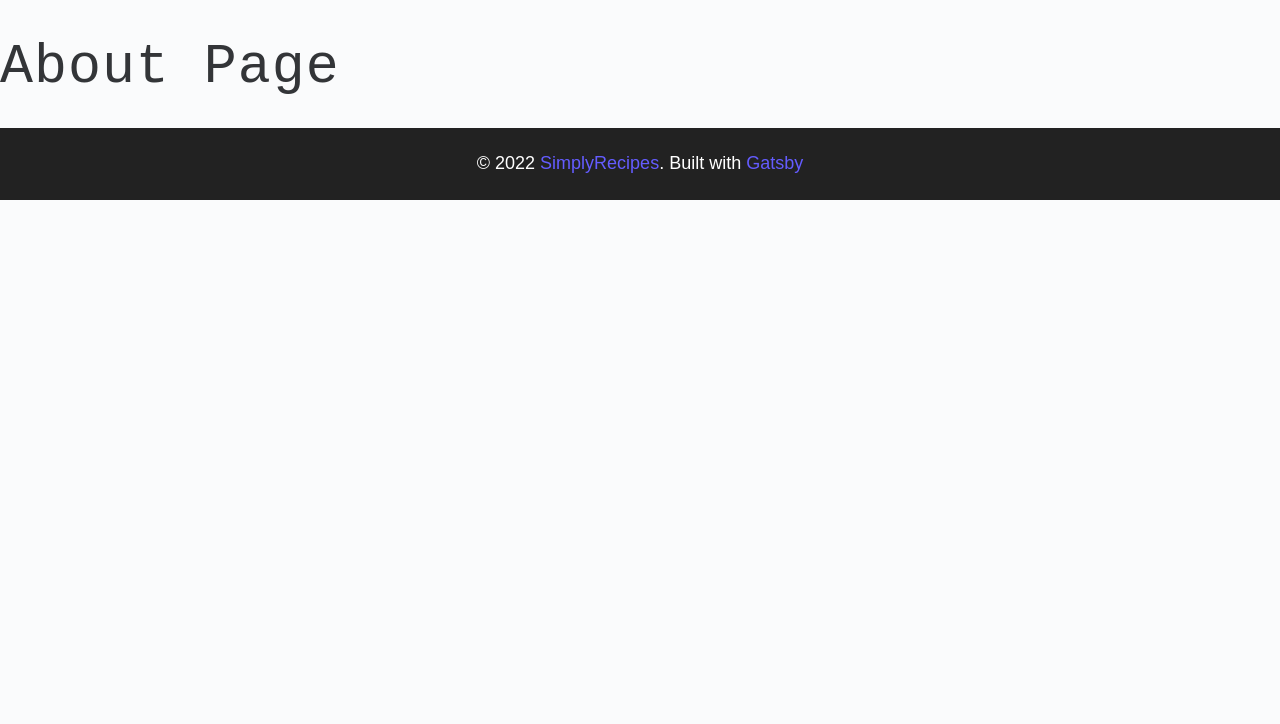
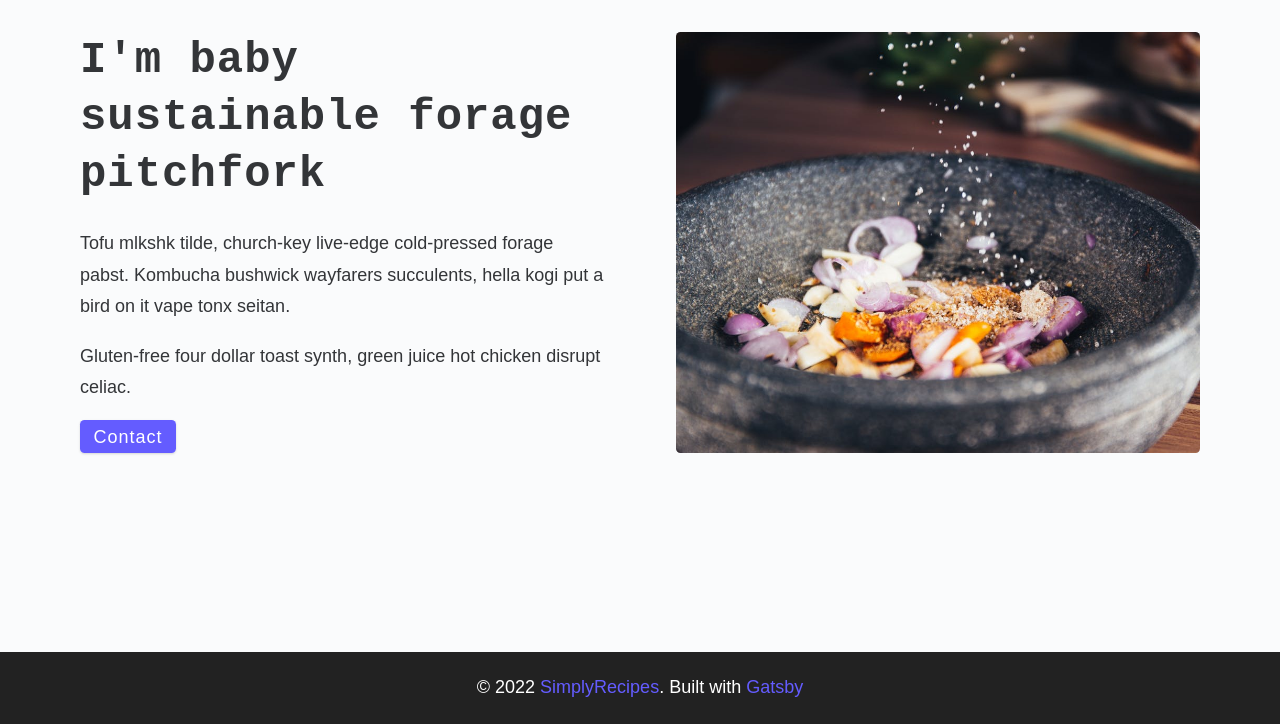
Before and after one commit to Kncarrier/simply-recipes, a Gatsby site: page /about in a window 1280 px wide. Shown: the part 76-800 px from the top of the page. Built offline with nearby package versions, Linux system fonts and the light colour scheme; Gatsby itself is replaced by a stand-in of ours.

Commit message:
feat: add base content to all pages

```diff
--- a/gatsby-config.js
+++ b/gatsby-config.js
@@ -6,5 +6,10 @@
 
 module.exports = {
   /* Your site config here */
-  plugins: [`gatsby-plugin-styled-components`],
+  plugins: [
+    `gatsby-plugin-styled-components`,
+    `gatsby-plugin-image`,
+    `gatsby-plugin-sharp`,
+    `gatsby-transformer-sharp`,
+  ],
 }
--- a/package.json
+++ b/package.json
@@ -17,7 +17,11 @@
   "dependencies": {
     "babel-plugin-styled-components": "^2.0.7",
     "gatsby": "^4.15.2",
+    "gatsby-plugin-image": "^2.15.1",
+    "gatsby-plugin-sharp": "^4.15.1",
     "gatsby-plugin-styled-components": "^5.15.0",
+    "gatsby-source-filesystem": "^4.15.0",
+    "gatsby-transformer-sharp": "^4.15.1",
     "normalize.css": "^8.0.1",
     "react": "^18.1.0",
     "react-dom": "^18.1.0",
--- a/src/components/navbar.js
+++ b/src/components/navbar.js
@@ -1,6 +1,7 @@
 import React, { useState } from "react"
 import { Link } from "gatsby"
 import { FaAlignJustify } from "react-icons/fa"
+
 import logo from "../assets/images/logo.svg"
 
 const Navbar = () => {
--- a/src/pages/about.js
+++ b/src/pages/about.js
@@ -1,9 +1,35 @@
 import React from "react"
+import { StaticImage } from "gatsby-plugin-image"
+import { Link } from "gatsby"
 import Layout from "../components/layout"
 
 const AboutPage = () => (
   <Layout>
-    <h1>About Page</h1>
+    <main className="page">
+      <section className="about-page">
+        <article>
+          <h2>I'm baby sustainable forage pitchfork</h2>
+          <p>
+            Tofu mlkshk tilde, church-key live-edge cold-pressed forage pabst.
+            Kombucha bushwick wayfarers succulents, hella kogi put a bird on it
+            vape tonx seitan.
+          </p>
+          <p>
+            Gluten-free four dollar toast synth, green juice hot chicken disrupt
+            celiac.
+          </p>
+          <Link to="/contact" className="btn">
+            Contact
+          </Link>
+        </article>
+        <StaticImage
+          src="../assets/images/about.jpeg"
+          alt="about image"
+          className="about-img"
+          placeholder="dominantColor"
+        />
+      </section>
+    </main>
   </Layout>
 )
 
```
Also changed, not shown: src/pages/index.js (+18 -1 lines), 1 other file.
